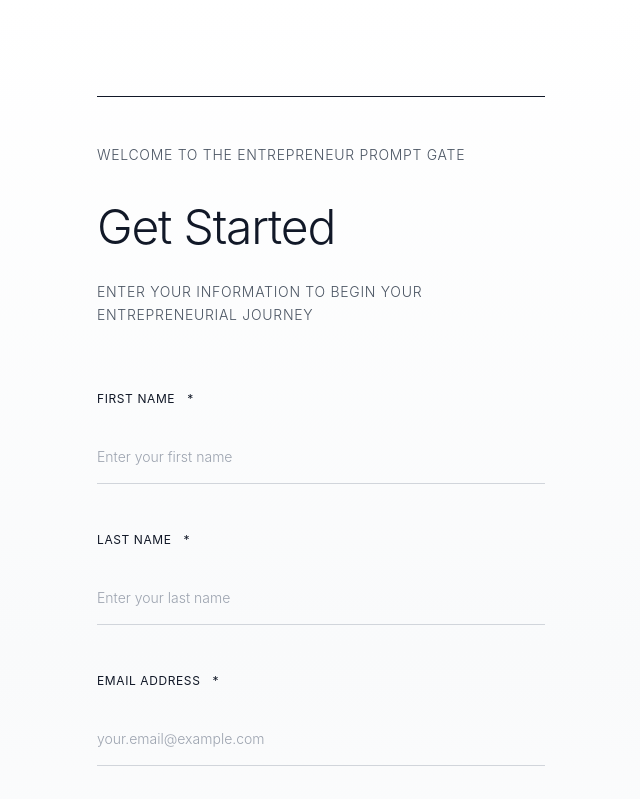
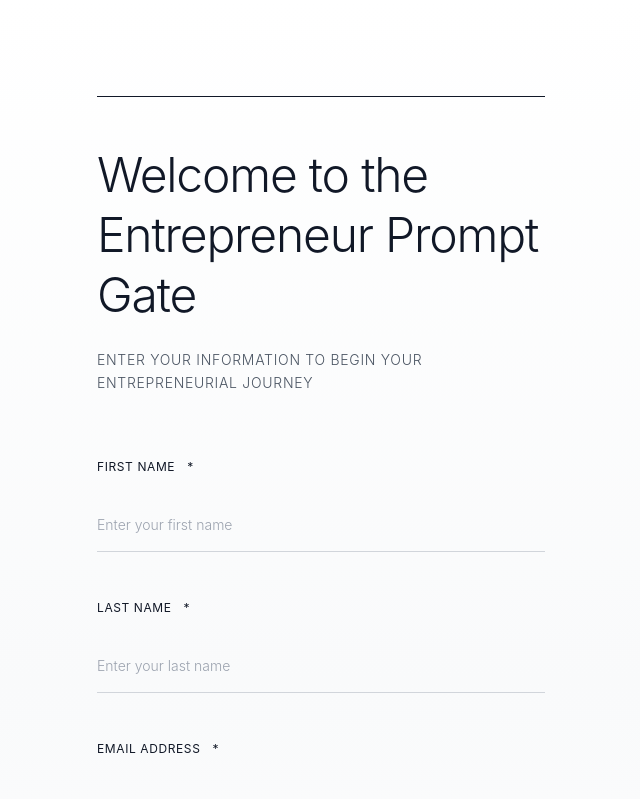
Before and after one commit to yaraabdullah/Entrepreneaur-Prompt-Gate, a Next.js app: page /signup in a window 1280 px wide. Shown: the top 799 px of the page, without its empty margins (319-959 px from the left). Built offline with nearby package versions, Linux system fonts and the light colour scheme.

Commit message:
update the font

```diff
--- a/app/signup/page.tsx
+++ b/app/signup/page.tsx
@@ -79,12 +79,12 @@ export default function SignUpPage() {
       <div className="max-w-md w-full">
         {/* Header */}
         <div className="mb-16 border-t border-gray-900 pt-12">
-          <h2 className="text-sm font-light text-gray-600 uppercase tracking-wider mb-8">
+          <h2 className="text-5xl font-light tracking-tight text-gray-900 mb-6 leading-tight">
             Welcome to the Entrepreneur Prompt Gate
           </h2>
-          <h1 className="text-5xl font-light tracking-tight text-gray-900 mb-6 leading-tight">
+          {/* <h1 className="text-5xl font-light tracking-tight text-gray-900 mb-6 leading-tight">
             Get Started
-          </h1>
+          </h1> */}
           <p className="text-sm text-gray-600 font-light leading-relaxed uppercase tracking-wider">
             Enter your information to begin your entrepreneurial journey
           </p>
```
